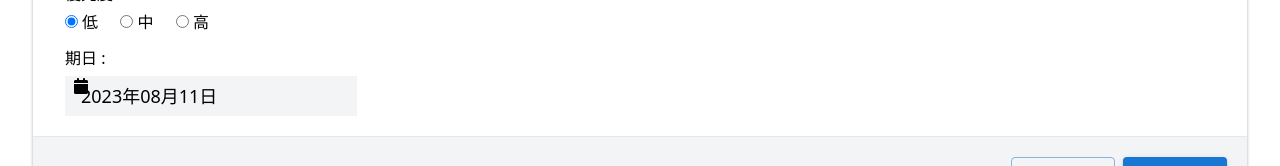
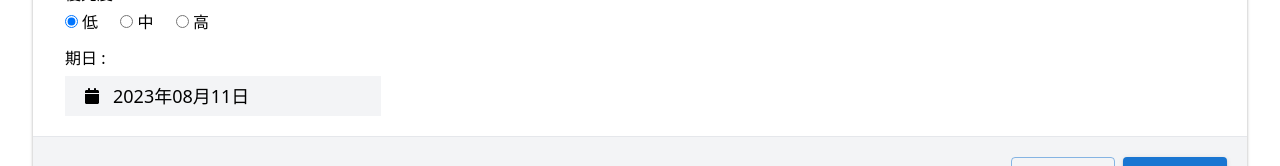
Before and after one commit to yasu-pro/ToDoList_Weather-app, a Next.js app: page / in a window 1280 px wide. Shown: the part 273-439 px from the top of the page. Built offline with nearby package versions, Linux system fonts and the light colour scheme.

Commit message:
Fix: DatePickerのcssファイルをオーバーライドCSSに変更

```diff
--- a/components/DatePicker.js
+++ b/components/DatePicker.js
@@ -1,7 +1,6 @@
-import React, { useState } from "react";
+import React from "react";
 import DatePicker from "react-datepicker";
 import "react-datepicker/dist/react-datepicker.css";
-import styles from '../styles/DatePicker.module.css';
 
 const ReactDatePicker = ({ selected, onDateChange }) => {
 
@@ -15,7 +14,6 @@ const ReactDatePicker = ({ selected, onDateChange }) => {
       dateFormat="yyyy年MM月dd日"
       selected={selected}
       onChange={(date) => handleDateChange(date)}
-      className={styles["custom-datepicker-input"]}
     />
   );
 };
--- a/pages/_app.js
+++ b/pages/_app.js
@@ -3,6 +3,7 @@ import { Provider } from 'react-redux';
 import store from '../redux/store';
 import Modal from 'react-modal';
 import '../styles/global.css';
+import '../styles/DatePickerOverrides.css';
 
 Modal.setAppElement('#__next');
 
--- a/styles/DatePicker.module.css
+++ /dev/null
@@ -1,12 +0,0 @@
-
-.custom-datepicker-input {
-    padding-top: 0.375rem !important;
-    padding-bottom: 0.375rem !important;
-    padding-right: 1rem !important;
-    padding-left: 1rem !important;
-    font-size: 1.125rem !important;
-    line-height: 1.75rem;
-    margin-top: 0.375rem !important;
-    background: rgb(243 244 246) !important;
-    width: 100%;
-}
--- /dev/null
+++ b/styles/DatePickerOverrides.css
@@ -0,0 +1,22 @@
+
+.react-datepicker__input-container input {
+    padding-top: 0.375rem !important;
+    padding-bottom: 0.375rem !important;
+    padding-right: 0.5rem !important;
+    padding-left: 3rem !important;
+    font-size: 1.125rem !important;
+    line-height: 1.75rem;
+    background: rgb(243 244 246) !important;
+    width: 100%;
+}
+
+.react-datepicker-wrapper {
+    margin-top: 0.375rem !important;
+}
+
+.react-datepicker__view-calendar-icon svg {
+    padding: 0 !important;
+    top: 50%;
+    left: 1.2rem;
+    transform: translateY(-50%);
+}
```
